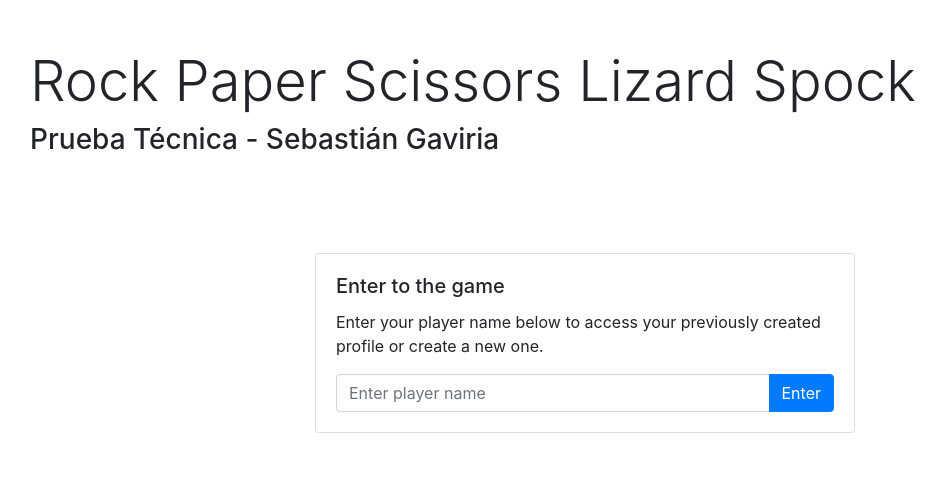
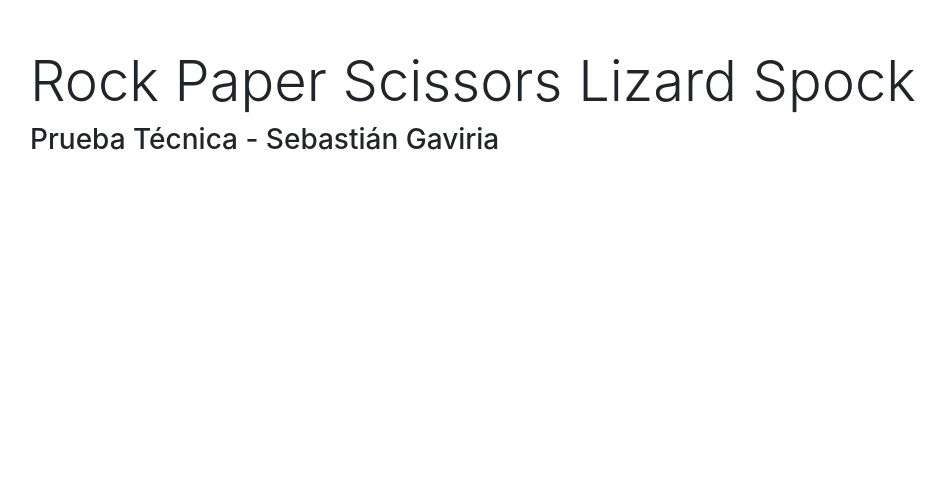
Before and after one commit to sebasgavi/tranqui-rpsls, a Django app: template game/templates/game/base.html in a window 1280 px wide. Shown: the top 480 px of the page, without its empty margins (55-1000 px from the left). Run offline with Django 3.2, Linux system fonts and the light colour scheme; the template is opened without the code that fills it, so the values that code supplies are empty; some libraries are stand-ins or nearby versions.

Commit message:
separated login from index

```diff
--- a/game/templates/game/base.html
+++ b/game/templates/game/base.html
@@ -25,30 +25,10 @@
                 <a href="{% url 'game:leave' %}" class="btn btn-outline-secondary">Leave</a>
             </nav>
 
+        {% endif %}
 
-            {% block content %}{% endblock %}
+        {% block content %}{% endblock %}
 
-        {% else %}
-            <div class="row justify-content-center">
-                <div class="col-md-6">
-                    <div class="card my-5">
-                        <div class="card-body">
-                            <h5 class="card-title">Enter to the game</h5>
-                            <p class="card-text">Enter your player name below to access your previously created profile or create a new one.</p>
-                            <form action="{% url 'game:enter' %}" method="post">
-                                {% csrf_token %}
-                                <div class="input-group">
-                                    <input type="text" name="name" class="form-control" placeholder="Enter player name" required>
-                                    <div class="input-group-append">
-                                        <button class="btn btn-primary" type="submit">Enter</button>
-                                    </div>
-                                </div>
-                            </form>
-                        </div>
-                    </div>
-                </div>
-            </div>
-        {% endif %}
     </div>
 
 </body>
--- a/game/urls.py
+++ b/game/urls.py
@@ -5,6 +5,7 @@ from . import views
 app_name = 'game'
 urlpatterns = [
     path('', views.index, name='index'),
+    path('login', views.login, name='login'),
     path('enter', views.enter, name='enter'),
     path('leave', views.leave, name='leave'),
     path('new', views.new, name='new'),
--- a/game/utils.py
+++ b/game/utils.py
@@ -25,7 +25,7 @@ def get_winner(move_a, move_b):
 
 
 class SimplePlayerMiddleware:
-    protected_views = ['new', 'field']
+    protected_views = ['index', 'new', 'field']
 
     def __init__(self, get_response):
         self.get_response = get_response
@@ -45,6 +45,6 @@ class SimplePlayerMiddleware:
         request.player = player
 
         if(not player and view_func.__name__ in self.protected_views):
-            return HttpResponseRedirect(reverse('game:index'))
+            return HttpResponseRedirect(reverse('game:login'))
 
         return None
--- a/game/views.py
+++ b/game/views.py
@@ -15,6 +15,11 @@ def index(request):
     }
 
     return render(request, 'game/index.html', context=context)
+
+def login(request):
+    if(request.player):
+        return HttpResponseRedirect(reverse('game:index'))
+    return render(request, 'game/login.html')
 
 
 def enter(request):
```
Also changed, not shown: game/templates/game/login.html (added, +23 -0 lines).
